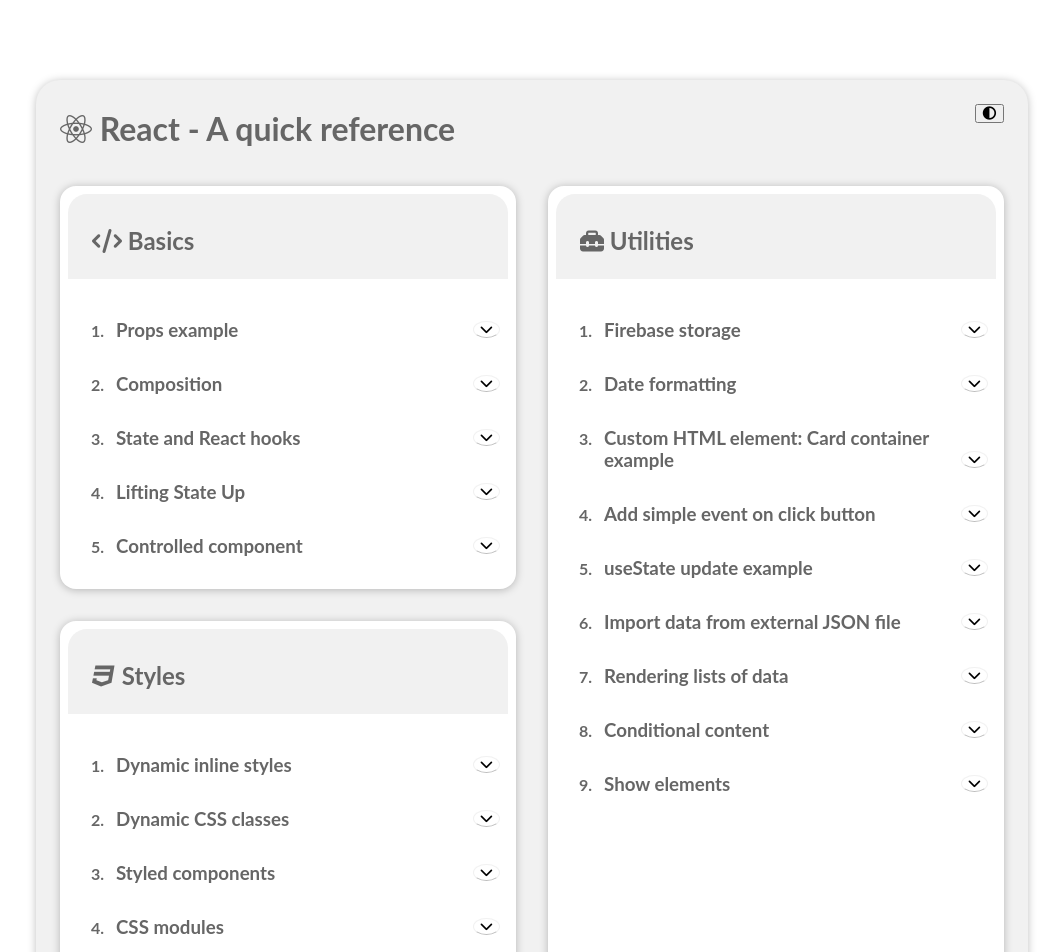
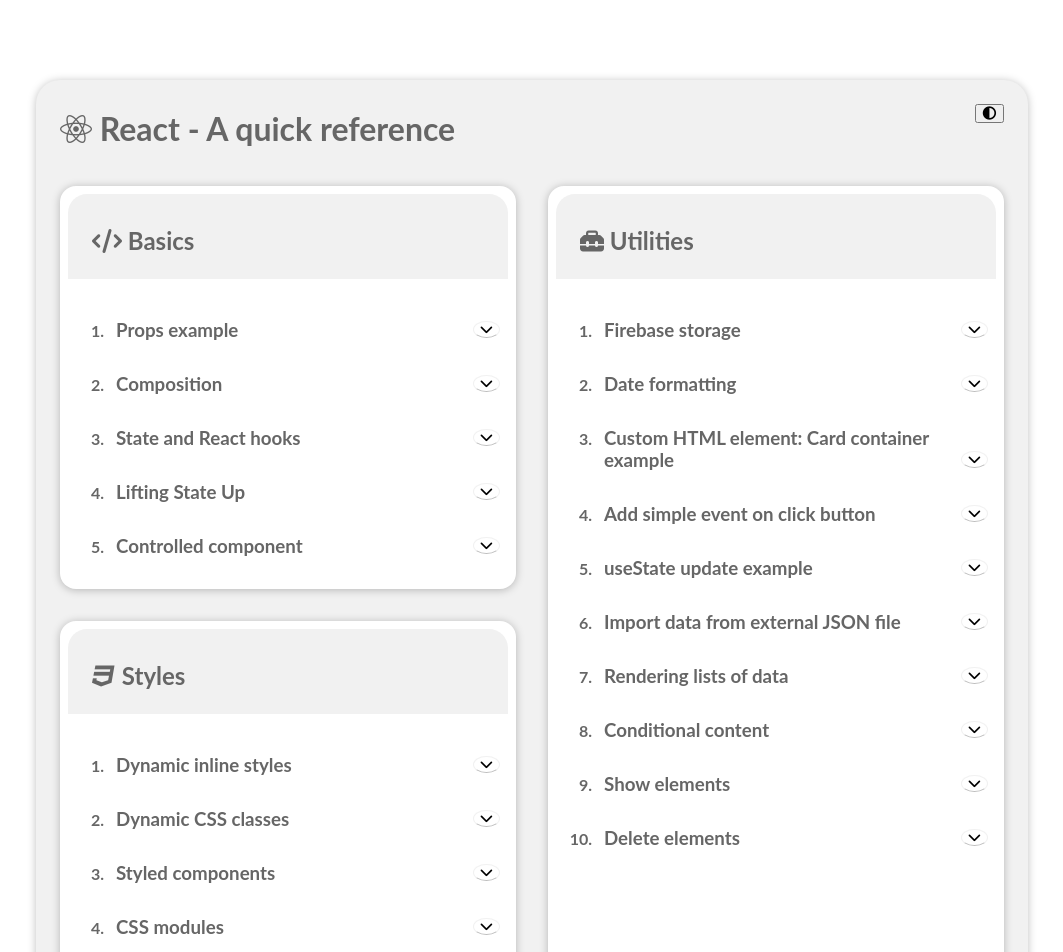
Before and after one commit to mkonemo/react-basics, a React (Create React App) app: page / in a window 1280 px wide. Shown: the top 952 px of the page, without its empty margins (108-1171 px from the left). Built offline with nearby package versions, Linux system fonts and the light colour scheme.

Commit message:
1 file modified

```diff
--- a/src/App.js
+++ b/src/App.js
@@ -186,6 +186,11 @@ const App = () => {
                     <ShowElements />
                   </Show>
                 </li>
+                <li>
+                  <Show title="Delete elements">
+                    <p>For an example on how to delete list elements, refer to the 2nd project in the React course.</p>
+                  </Show>
+                </li>
               </ol>
             </div>
           </div>
```
